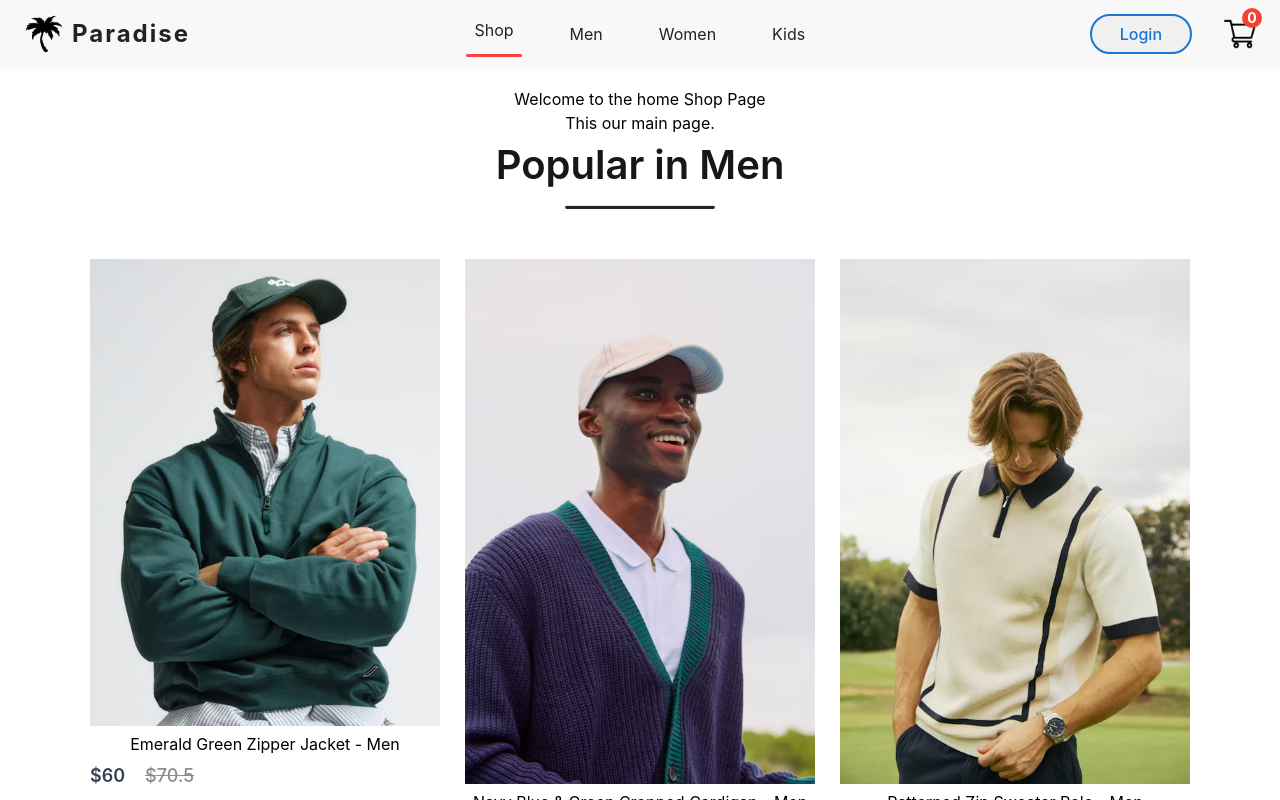
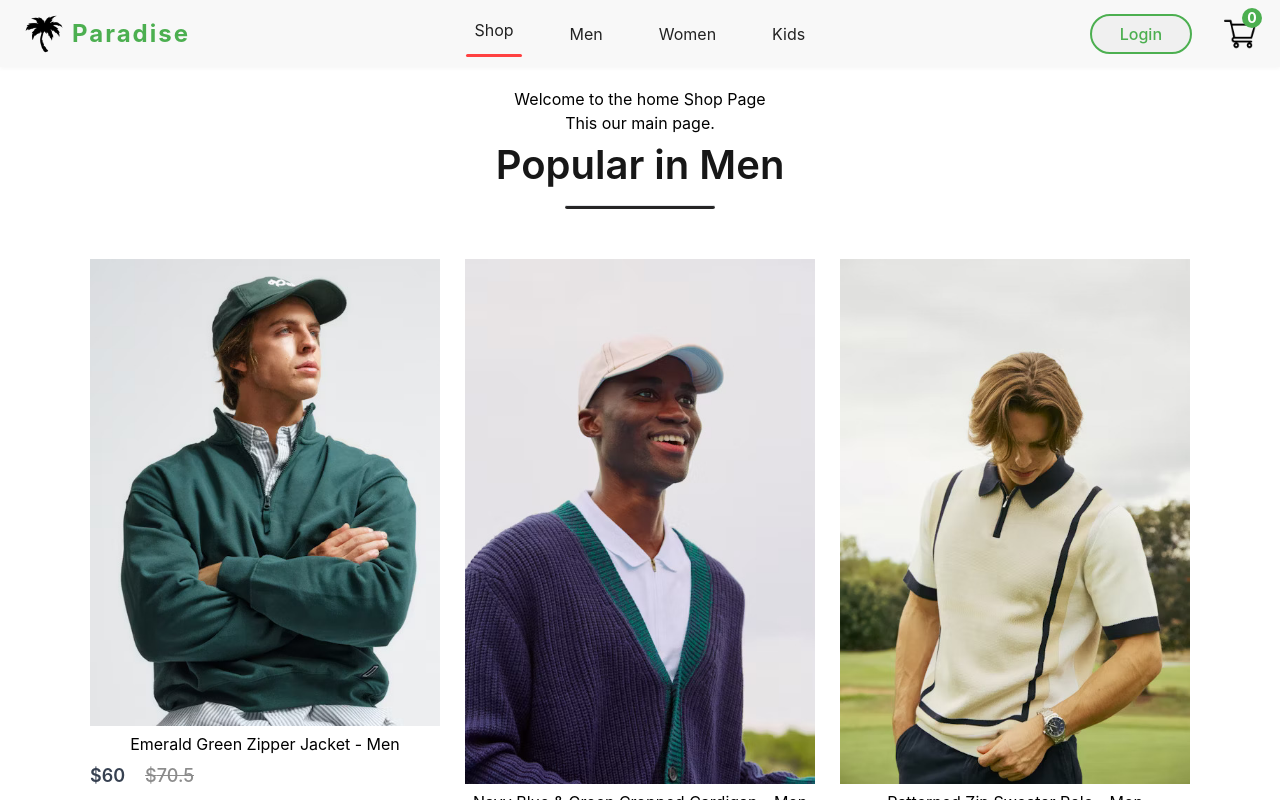
Before and after one commit to FranklinUniversityCompSciPracticum/SU25_Team2, a React (Create React App) app in the folder frontend/: page / in a window 1280 px wide. In both pictures the pointer is over the button "Login". Shown: the top 800 px of the page. Built offline with nearby package versions, Linux system fonts and the light colour scheme.

Commit message:
green navbar changes

```diff
--- a/frontend/src/Components/Navbar/Navbar.css
+++ b/frontend/src/Components/Navbar/Navbar.css
@@ -22,7 +22,7 @@
     font-size: 1.5rem;
     font-weight: bold;
     margin: 0;
-    color: #222;
+    color: #4CAF50;
     letter-spacing: 2px;
 }
 
@@ -97,8 +97,8 @@
 
 .nav-login button:hover {
     background: #f0f0f0;
-    border-color: #1976d2;
-    color: #1976d2;
+    border-color: #4CAF50;
+    color: #4CAF50;
 }
 
 .nav-cart {
@@ -121,7 +121,7 @@
     justify-content: center;
     border-radius: 50%;
     font-size: 14px;
-    background: #F44336;
+    background: #4CAF50;
     color: white;
     font-weight: bold;
     z-index: 2;
```
